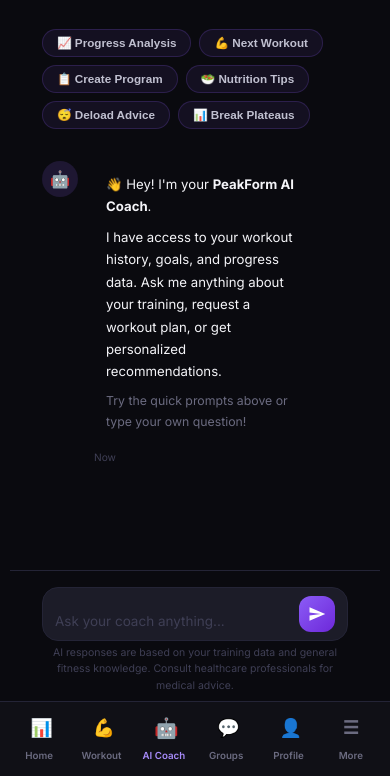
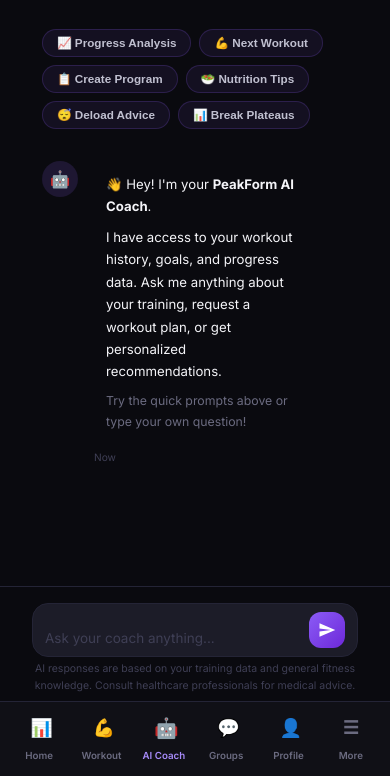
Before and after one commit to itaycohen3004/PeakForm, a plain HTML site: page frontend/pages/ai-coach.html in a window 390 px wide. Shown: the part 68-844 px from the top of the page. Drawn offline with Linux system fonts and the light colour scheme; no server answers; sample sign-in values are in the browser's storage.

Commit message:
THE FINAL VERSION - PeakForm AI Coach system

```diff
--- a/frontend/pages/ai-coach.html
+++ b/frontend/pages/ai-coach.html
@@ -246,11 +246,22 @@
 
     @media (max-width: 768px) {
       .main-content {
-        height: 100dvh !important;
-        max-height: 100dvh !important;
-        padding-bottom: calc(65px + env(safe-area-inset-bottom)) !important;
+        height: calc(100dvh - 65px) !important;
+        max-height: calc(100dvh - 65px) !important;
+        padding-bottom: 0 !important;
       }
-      .chat-input-area { padding-bottom: var(--space-md) !important; }
+      .chat-area {
+        padding-bottom: 85px !important;
+      }
+      .chat-input-area {
+        position: fixed !important;
+        bottom: 65px !important;
+        left: 0;
+        right: 0;
+        z-index: 100;
+        background: var(--bg-base);
+        padding-bottom: max(var(--space-md), env(safe-area-inset-bottom)) !important;
+      }
     }
 
     .quick-prompts {
```
Also changed, not shown: frontend/pages/community-chat.html (+19 -2 lines), 1 other file.
